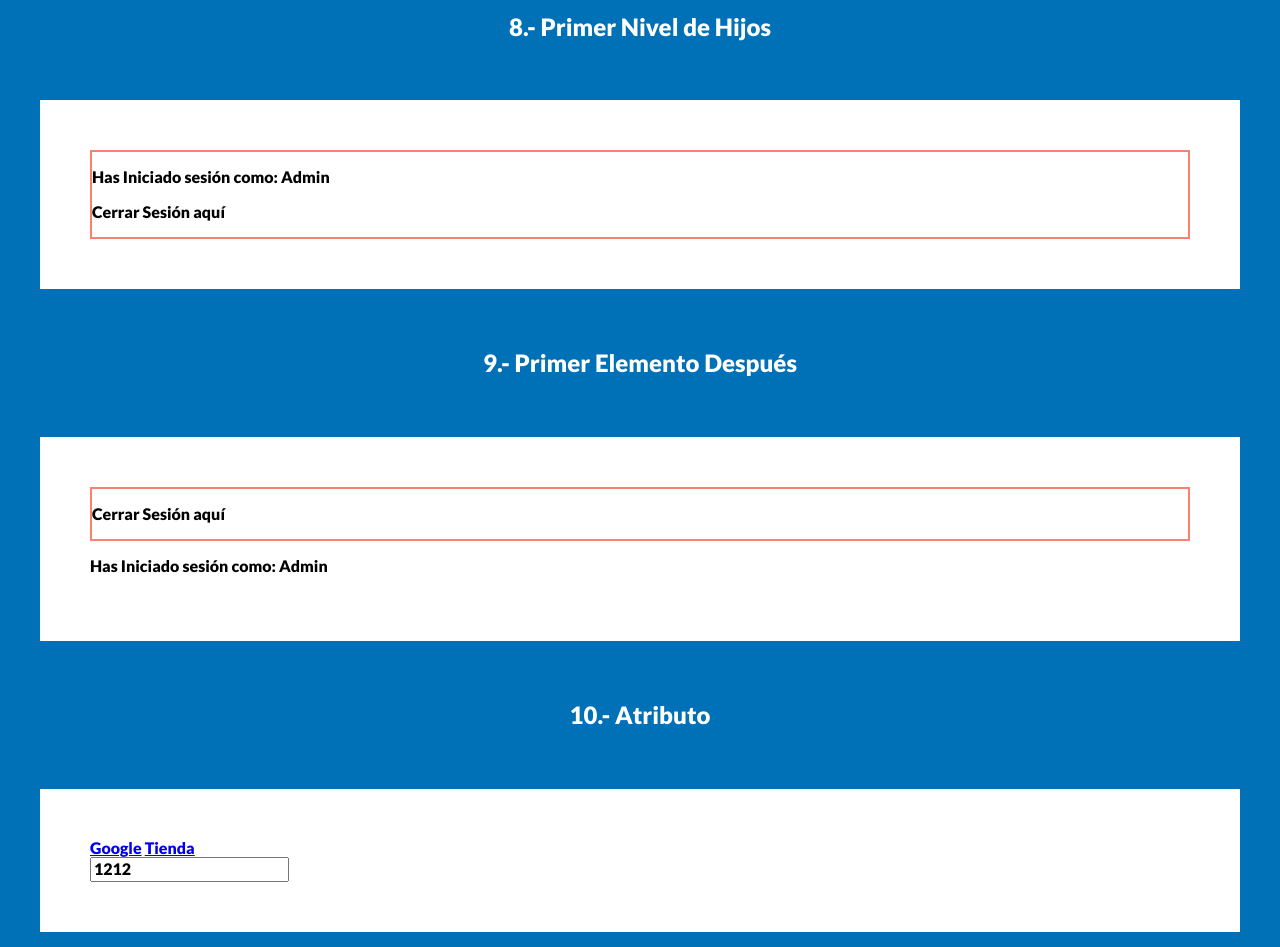
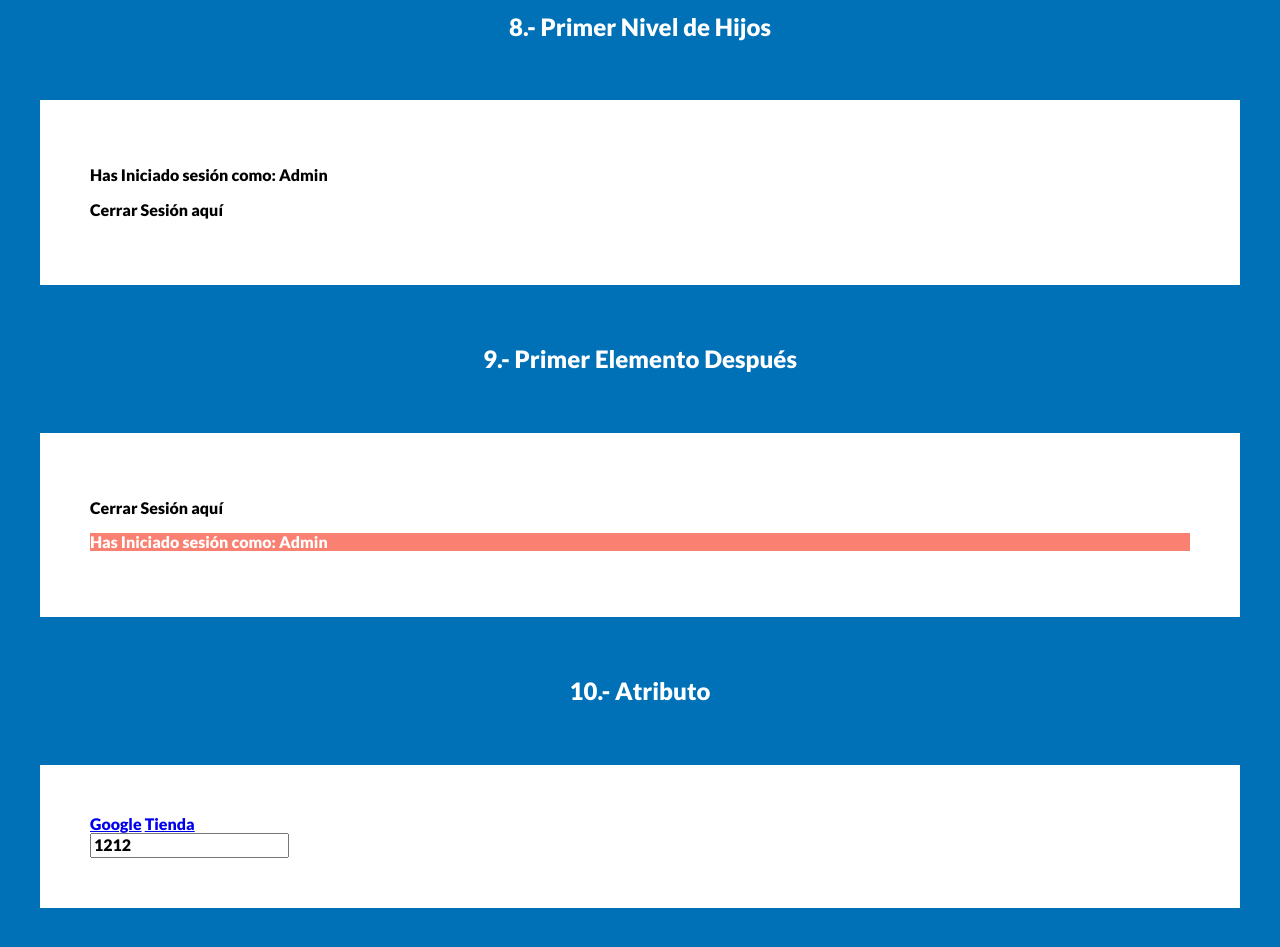
Before and after one commit to GlennGalicia/css-guia-completa-2, a plain HTML site: page 04-selectores/index.html in a window 1280 px wide. Shown: the part 2829-3776 px from the top of the page. Drawn offline with Linux system fonts and the light colour scheme.

Commit message:
04-selectores - seleccionar primer elemento despues

```diff
--- /dev/null
+++ b/04-selectores/css/09.css
@@ -0,0 +1,4 @@
+.admin > div + p {
+    background-color: salmon;
+    color: white;
+}
--- a/04-selectores/index.html
+++ b/04-selectores/index.html
@@ -17,7 +17,8 @@
     <!-- <link rel="stylesheet" href="css/05.css"> -->
     <!-- <link rel="stylesheet" href="css/06.css"> -->
     <!-- <link rel="stylesheet" href="css/07.css"> -->
-    <link rel="stylesheet" href="css/08.css">
+    <!-- <link rel="stylesheet" href="css/08.css"> -->
+    <link rel="stylesheet" href="css/09.css">
 
 </head>
 <body>
```
